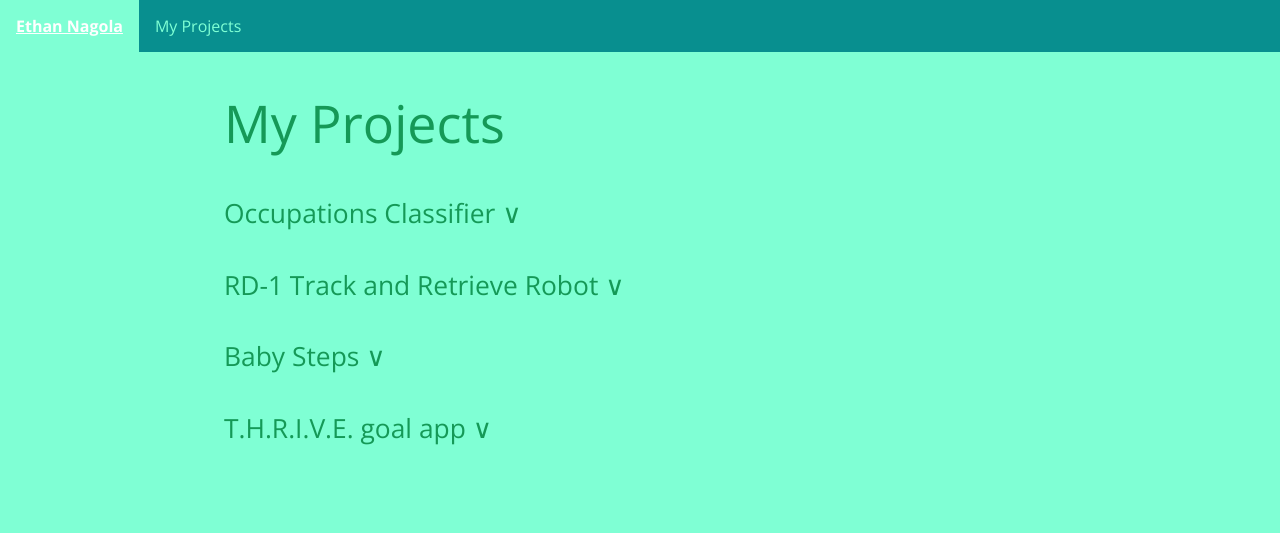
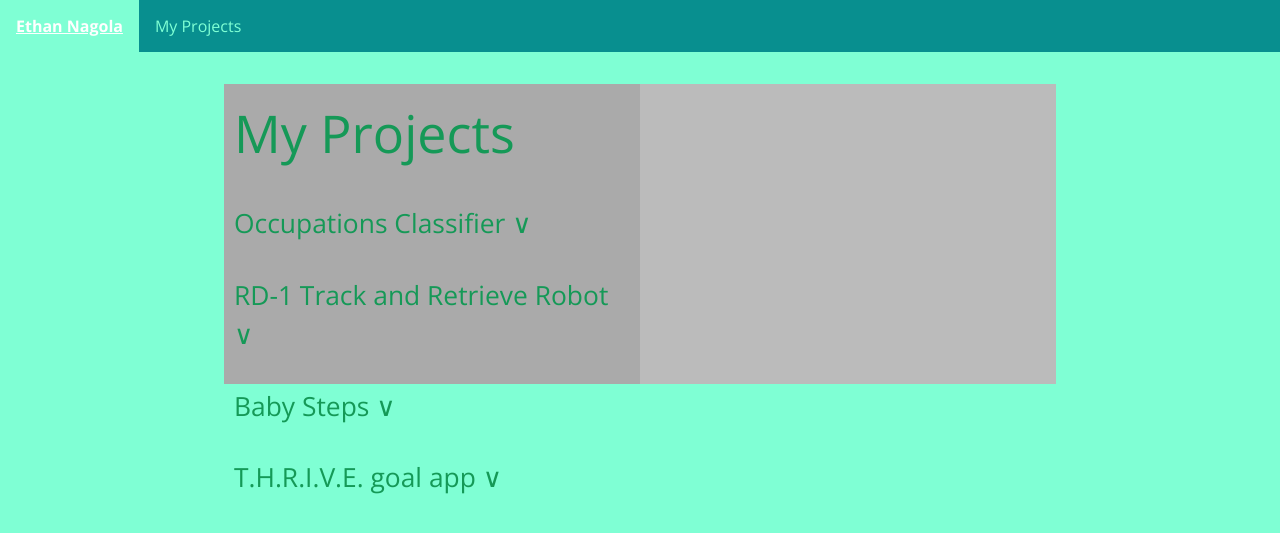
Before and after one commit to enagola/web, a Jekyll site: the page built from docs/projects.md, in a window 1280 px wide. Shown: the top 533 px of the page. Built offline with Jekyll 4.4.1, drawn with Linux system fonts in a browser that asks for light colours.

Commit message:
Update projects.md

```diff
--- a/docs/projects.md
+++ b/docs/projects.md
@@ -5,19 +5,28 @@ filename: projects
 pageheader: page-header-about
 ---
 
-<div>
+<div class="row">
+  <div class="column" style="background-color:#aaa;">
+
 <h1 class="project-name">My Projects</h1>
 
           <h2 onclick="toggleText()">Occupations Classifier &#9; &or;</h2>
-          <div type="hidden" id='demo' style='display: none;'><p>This is the description of the project.</p> <a style="background-image: linear-gradient(to top left, green, blue);" href="https://enagola.github.io/web/CSE203B.pdf" type="application/pdf" class="btn">Occupations Classifier</a></div>
+
 
           <h2 onclick="toggleText2()">RD-1 Track and Retrieve Robot &#9; &or;</h2>
-          <div type="hidden" id='demo2' style='display: none;'><p>This is the description of the project.</p> <a style="background-image: linear-gradient(to top left, green, blue);" href="https://enagola.github.io/web/Final_report_cse145.pdf" class="btn">RD-1 Track and Retrieve Robot</a></div>
+
 
           <h2 onclick="toggleText3()">Baby Steps &#9; &or;</h2>
-          <div type="hidden" id='demo3' style='display: none;'><p>This is the description of the project.</p> <a href="https://www.youtube.com/watch?v=W8iOpEHBDII&ab_channel=EthanNagola" class="btn">Baby Steps</a></div>
 
           <h2 onclick="toggleText4()">T.H.R.I.V.E. goal app &#9; &or;</h2>
+
+
+
+  </div>
+  <div class="column" style="background-color:#bbb;">
+    <div type="hidden" id='demo' style='display: none;'><p>This is the description of the project.</p> <a style="background-image: linear-gradient(to top left, green, blue);" href="https://enagola.github.io/web/CSE203B.pdf" type="application/pdf" class="btn">Occupations Classifier</a></div>
+    <div type="hidden" id='demo2' style='display: none;'><p>This is the description of the project.</p> <a style="background-image: linear-gradient(to top left, green, blue);" href="https://enagola.github.io/web/Final_report_cse145.pdf" class="btn">RD-1 Track and Retrieve Robot</a></div>
+          <div type="hidden" id='demo3' style='display: none;'><p>This is the description of the project.</p> <a href="https://www.youtube.com/watch?v=W8iOpEHBDII&ab_channel=EthanNagola" class="btn">Baby Steps</a></div>
           <div type="hidden" id='demo4' style='display: none;'><p>This is the description of the project.</p> <a href="https://youtu.be/BbzbG_M_1v0?t=199" class="btn">T.H.R.I.V.E. goal app</a></div>
-
+  </div>
 </div>
```
